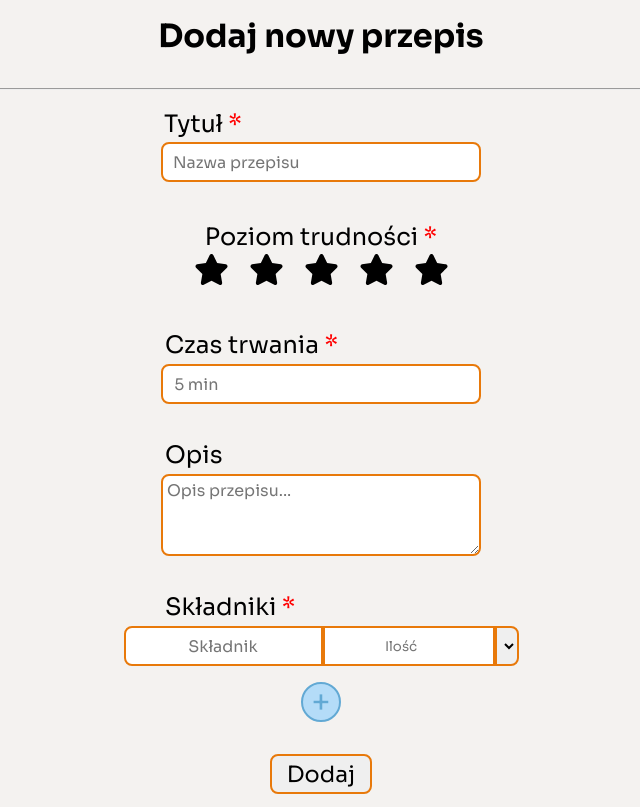
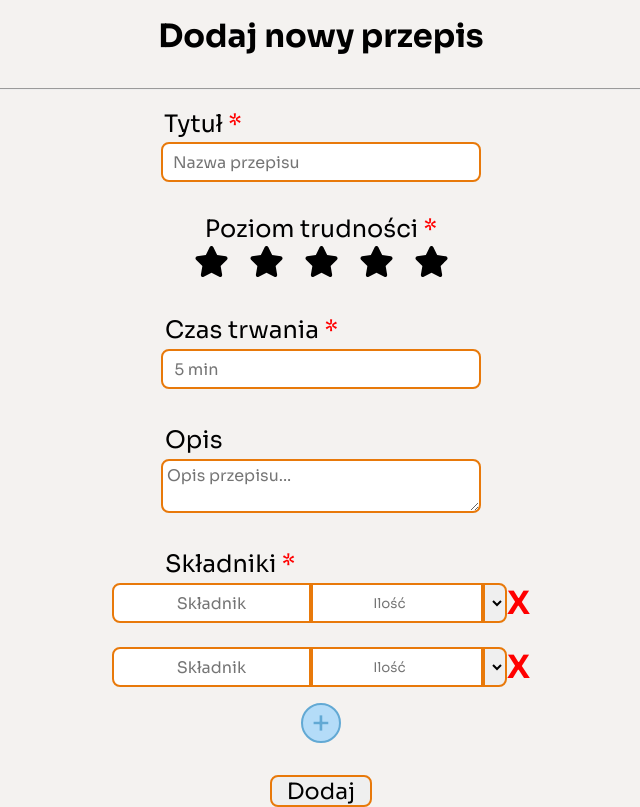
Before and after one commit to PiotrO9/YourRecipe, a Vue app: page /adding in a window 1280 px wide. Shown: the whole page, without its empty margins (319-959 px from the left). Built offline with nearby package versions, Linux system fonts and the light colour scheme.

Commit message:
Rebuild adding ingredients, remove previous solution

```diff
--- a/src/components/Common-components/AddIngredient.vue
+++ b/src/components/Common-components/AddIngredient.vue
@@ -5,6 +5,9 @@
     <select>
 
     </select>
+    <button @click="HandleIngredientRemoving">
+        X
+    </button>
   </div>
 </template>
 
@@ -12,7 +15,17 @@
 import { defineComponent } from 'vue'
 
 export default defineComponent ({
-
+    props: {
+        RemoveIngredient: {
+            type: Function,
+            required: true
+        }
+    },
+    methods: {
+        HandleIngredientRemoving() {
+            this.RemoveIngredient(this.$.vnode.key)
+        }
+    }
 })
 
 </script>
@@ -28,7 +41,7 @@ export default defineComponent ({
     width: 100%;
     height: 40px;
     display: grid;
-    grid-template-columns: 6fr 2fr 3fr;
+    grid-template-columns: 6fr 2fr 3fr 1fr;
 
     input {
         outline: none;
@@ -53,6 +66,17 @@ export default defineComponent ({
         border-top-right-radius: 8px;
         border-bottom-right-radius: 8px;
     }
+
+    button {
+        outline: none;
+        border: none;
+        background-color: $CremeBackground;
+        font-size: 2rem;
+        font-weight: bold;
+        font-family: "Sora";
+        color: red;
+        cursor: pointer;
+    }
 }
 
 </style>
--- a/src/views/AddingRecipeView.vue
+++ b/src/views/AddingRecipeView.vue
@@ -34,9 +34,11 @@
     <div class="mainContent__ingredients">
       <p>Składniki <span>*</span></p>
       <div class="mainContent__ingredients--collection">
-        <AddIngredient v-for="i in IngredientAmount" :key="i"/>
+        <AddIngredient v-for="i in Ingredients"
+          :key="i"
+          :RemoveIngredient="RemoveIngredient"/>
       </div>
-      <button @click="AddIngredient">+</button>
+      <button>+</button>
     </div>
     <button class="SubmitButton">
       Dodaj
@@ -56,7 +58,7 @@ export default defineComponent ({
   },
   data() {
     return {
-      IngredientAmount: 1
+      Ingredients: [1,2]
     }
   },
   methods: {
@@ -66,8 +68,11 @@ export default defineComponent ({
     HandleStarClick(starNumber: number) {
       console.log(starNumber)
     },
-    AddIngredient() {
-      this.IngredientAmount++
+    // AddIngredient() {
+    //   this.IngredientAmount++
+    // },
+    RemoveIngredient(id: number) {
+      this.Ingredients = this.Ingredients.slice(1, id)
     }
   }
 })
@@ -85,6 +90,7 @@ main {
   display: flex;
   flex-direction: column;
   align-items: center;
+  margin-bottom: 2rem;
 
   h1 {
     text-align: center;
@@ -236,6 +242,7 @@ main {
     border-radius: 8px;
     color: black;
     font-size: 140%;
+    cursor: pointer;
   }
 }
 </style>
```
